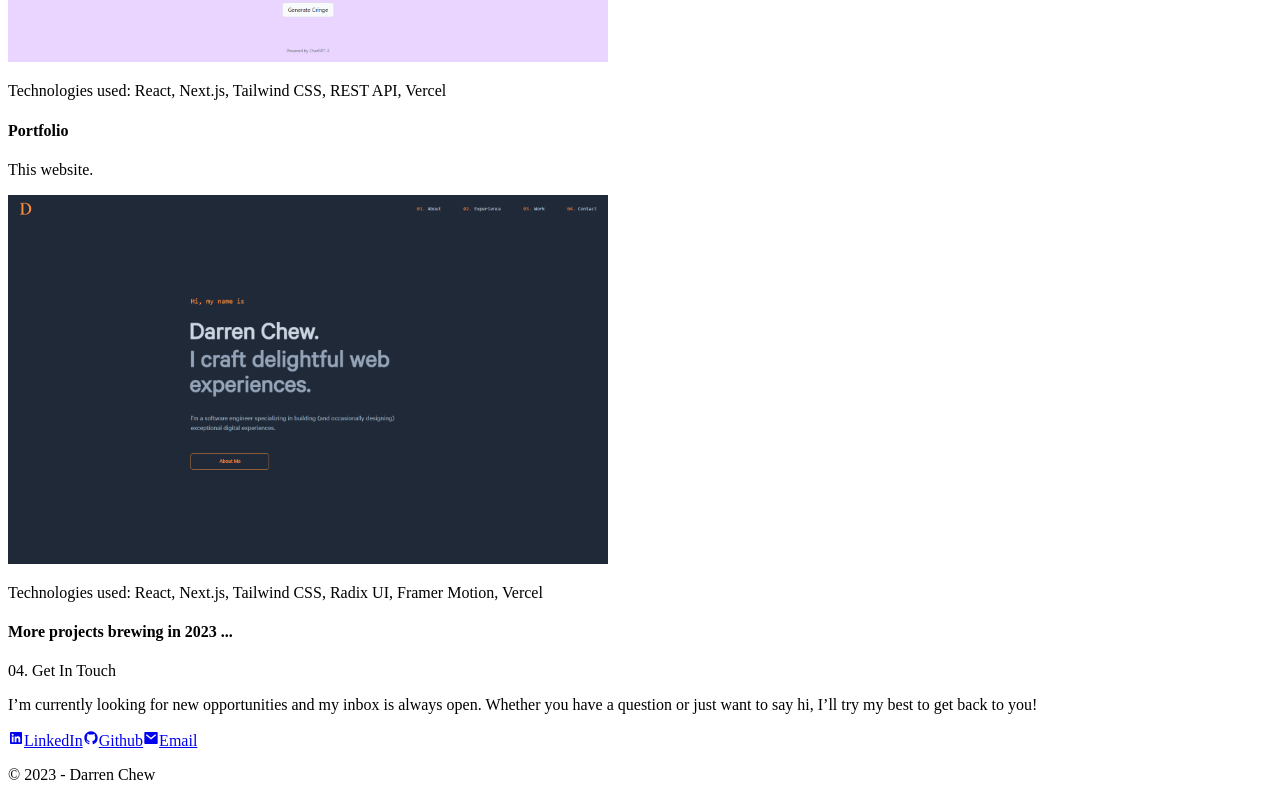
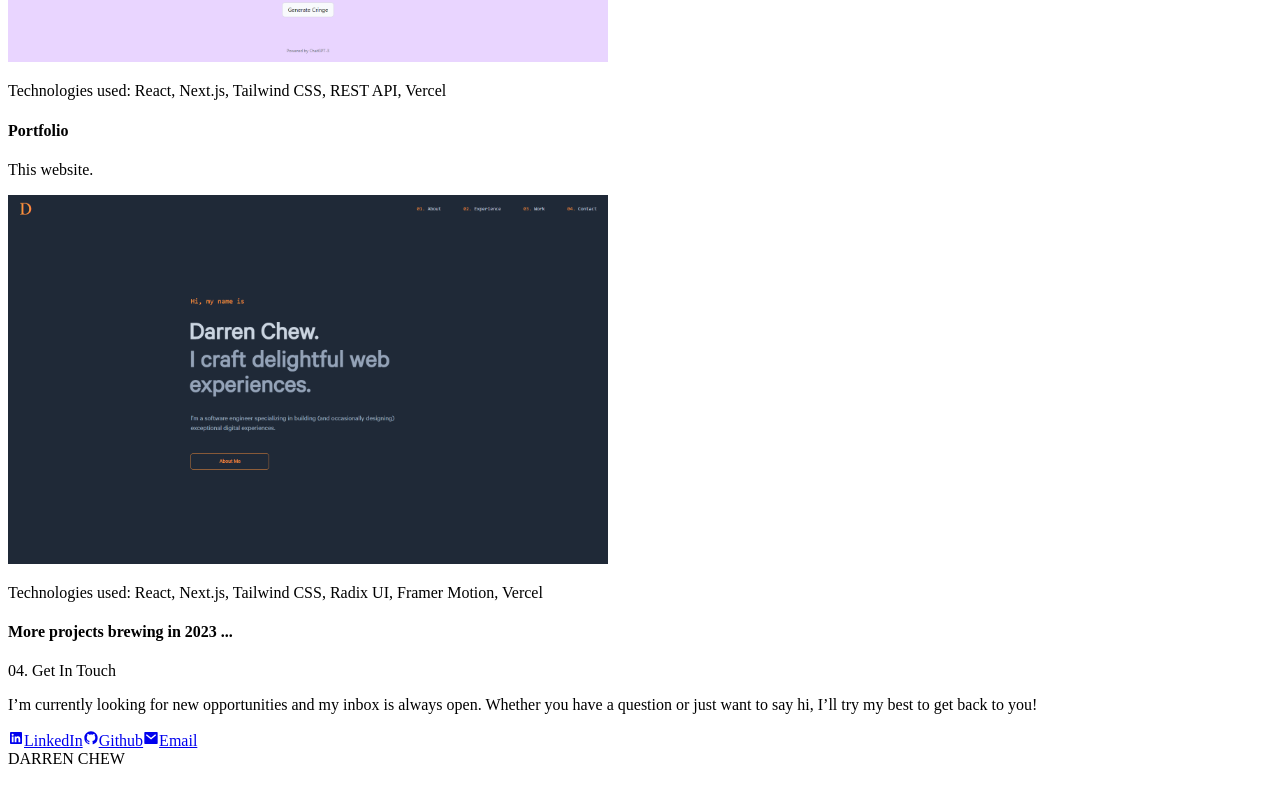
Before and after one commit to dchewjd/darren-portfolio, a Next.js app: page / in a window 1280 px wide. Shown: the part 2041-2841 px from the top of the page. After the commit the page ends 2817 px from the top, so only its background shows below. Built offline with nearby package versions, Linux system fonts and the light colour scheme.

Commit message:
change footer

```diff
--- a/src/app/globals.css
+++ b/src/app/globals.css
@@ -44,5 +44,10 @@
   src: url("../../public/CalibreRegular.otf");
 }
 
+@font-face {
+  font-family: "octosquares";
+  src: url("../../public/TT\ Octosquares\ Trial\ Regular.ttf");
+}
+
 @layer utilities {
 }
--- a/src/app/page.tsx
+++ b/src/app/page.tsx
@@ -391,9 +391,21 @@ export default function Home() {
             </motion.a>
           </div>
         </motion.div>
-        <div className="">
-          <p>© 2023 - Darren Chew</p>
-        </div>
+        <motion.div
+          initial={{ x: 10, opacity: 0 }}
+          whileInView={{ x: 0, opacity: 1 }}
+          transition={{
+            type: "spring",
+            bounce: 0.4,
+            duration: 0.6,
+            delay: 0.4,
+          }}
+          viewport={{ once: true }}
+          id="footer"
+          className="font-octo font-semibold text-[2.5rem] sm:text-[3rem] md:text-[3.5rem] lg:text-[5rem] text-slate-700/0 p-8 bg-clip-text bg-gradient-to-r from-slate-300/50 to-slate-700/60"
+        >
+          DARREN CHEW
+        </motion.div>
       </div>
     </motion.div>
   );
--- a/tailwind.config.js
+++ b/tailwind.config.js
@@ -13,6 +13,7 @@ module.exports = {
       fontFamily: {
         sfmono: ["SF Mono", "monospace"],
         calibre: ["Calibre", "sans-serif"],
+        octo: ["Octosquares", "sans-serif"],
       },
     },
   },
```
Also changed, not shown: public/TT Octosquares Trial Regular.ttf (added).
